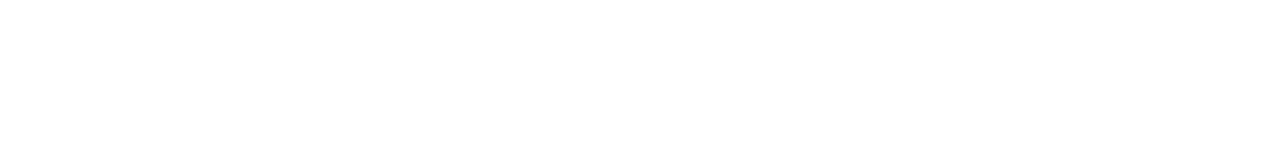
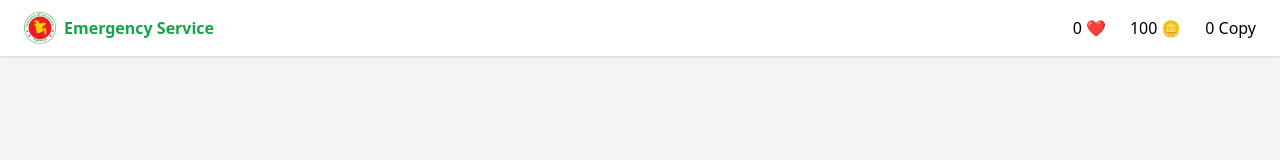
Before and after one commit to saifulislamsiam-eng/assignment5, a plain HTML site: page index.html in a window 1280 px wide. Drawn offline with nearby package versions, Linux system fonts and the light colour scheme.

Commit message:
navbar added

```diff
--- a/index.html
+++ b/index.html
@@ -6,3 +6,25 @@
   <title>Emergency Service Directory</title>
   <script src="https://cdn.tailwindcss.com"></script>
 </head>
+<body class="bg-gray-100">
+
+<!-- Navbar -->
+  <nav class="flex justify-between items-center bg-white shadow px-6 py-3">
+    <div class="flex items-center gap-2">
+      <img src="assets/logo.png" alt="logo" class="w-8 h-8">
+      <span class="font-bold text-green-600">Emergency Service</span>
+    </div>
+    <div class="flex items-center gap-6">
+      <div class="flex items-center gap-1">
+        <span id="heartCount">0</span> ❤
+      </div>
+      <div class="flex items-center gap-1">
+        <span id="coinCount">100</span> 🪙
+      </div>
+      <div class="flex items-center gap-1">
+        <span id="copyCount">0</span> Copy
+      </div>
+    </div>
+  </nav>
+
+</body>
```
